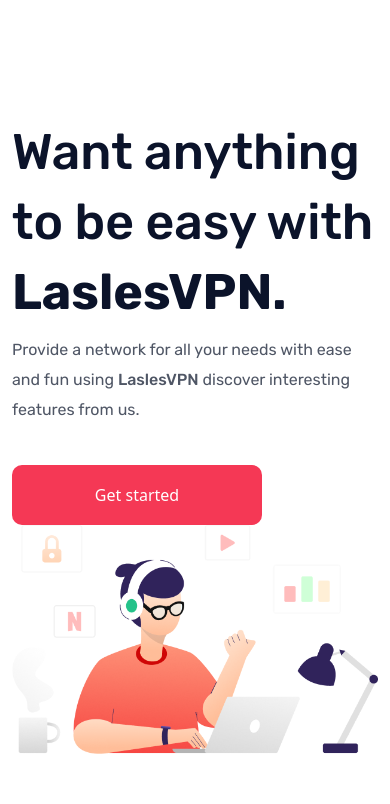
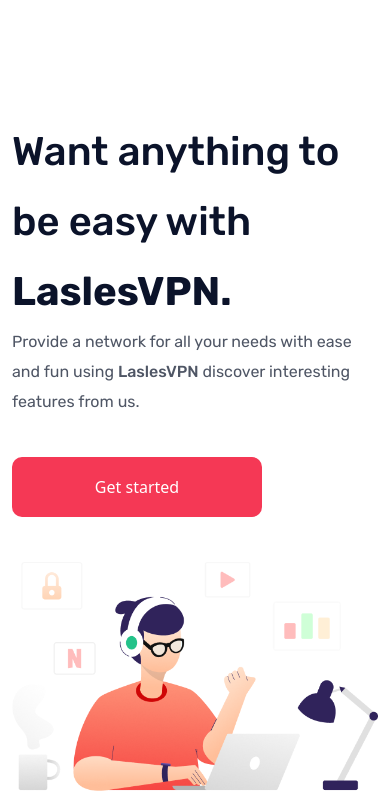
Before and after one commit to mohitgoyat525/VPN, a plain HTML site: page index.html in a window 390 px wide. Shown: the part 40-844 px from the top of the page. Drawn offline with nearby package versions, Linux system fonts and the light colour scheme.

Commit message:
decrase-spaceing

```diff
--- a/assets/css/root.css
+++ b/assets/css/root.css
@@ -6,6 +6,7 @@
     --fs-20:20px;
     --fs-35:35px;
     --fs-18:18px;
+    --fs-40:40px;
 
 
       /* color */
--- a/assets/css/style.css
+++ b/assets/css/style.css
@@ -934,12 +934,20 @@
 }
 
 @media (max-width: 576px) {
+  .heading{
+    font-size: var(--fs-40);
+  }
   .fs-36 {
     font-size: var(--fs-36);
   }
-
+  .mt-45{
+    margin-top: 45px;
+  }
   .line-height {
     line-height: 50px;
+  }
+  .map{
+    margin-top: 2px;
   }
 
   .gap4 {
--- a/index.html
+++ b/index.html
@@ -49,10 +49,10 @@
       <div class="container">
         <div class="row">
           <div class="col-lg-6 col-12">
-          <h2 class="heading">
+            <div class="heading">
               Want anything to be easy with
-            <sapn class="vpn2 lasvpn">LaslesVPN.</sapn>
-          </h2>
+              <sapn class="vpn2 lasvpn ">LaslesVPN.</sapn>
+            </div>
             <p class="provide sect1-head">
               Provide a network for all your needs with ease and fun using
               <span class="pro-lsvpn sect1-head">LaslesVPN</span> discover interesting
@@ -61,7 +61,7 @@
             <button class="start mt-4">Get started</button>
           </div>
           <div class="col-lg-6 col-12">
-          <img src="./assets/images/Illustration 1.png" alt="devloper" class="w-100" />
+            <img src="./assets/images/Illustration 1.png" alt="devloper" class="w-100 mt-45" />
           </div>
         </div>
         <div class="box_1 w-100 h-100">
@@ -323,17 +323,20 @@
         <img src="./assets/images/world-map.png" alt="world-map" class="w-100 map">
         <div class="row">
           <div class="social-media gap-5 d-flex mt-114 overflow-auto align-items-center">
-          <a  href="https://www.netflix.com/in/" target="_blank"> <img src="./assets/images/netflix.svg"
+            <a  href="https://www.netflix.com/in/" target="_blank">
+               <img src="./assets/images/netflix.svg"
                 alt="netflix"></a>
-          <a href="https://www.reddit.com/" target="_blank"><img src="./assets/images/reddit.png"
+            <a href="https://www.reddit.com/" target="_blank">
+              <img src="./assets/images/reddit.png"
                 alt="reddit"></a>
-          <a  href="https://www.amazon.in/" target="_blank"><img src="./assets/images/amzone.png"
+            <a  href="https://www.amazon.in/" target="_blank">
+              <img src="./assets/images/amzone.png"
                 alt="amzone"></a>
-          <a  href="https://discord.com/" target="_blank"><img src="./assets/images/discord.png"
+                <a>
+              <img src="./assets/images/discord.png"
                 alt="discord" </a>
-            <a  href="https://accounts.spotify.com/en/login" target="_blank"><img
-                src="./assets/images/spotify.png" alt="spotify">
-            </a>
+
+              <a  href="https://accounts.spotify.com/en/login" target="_blank"><img src="./assets/images/spotify.png" alt="spotify"></a>
           </div>
         </div>
       </div>
```
Lines whose indentation alone changed are shown as unchanged.
